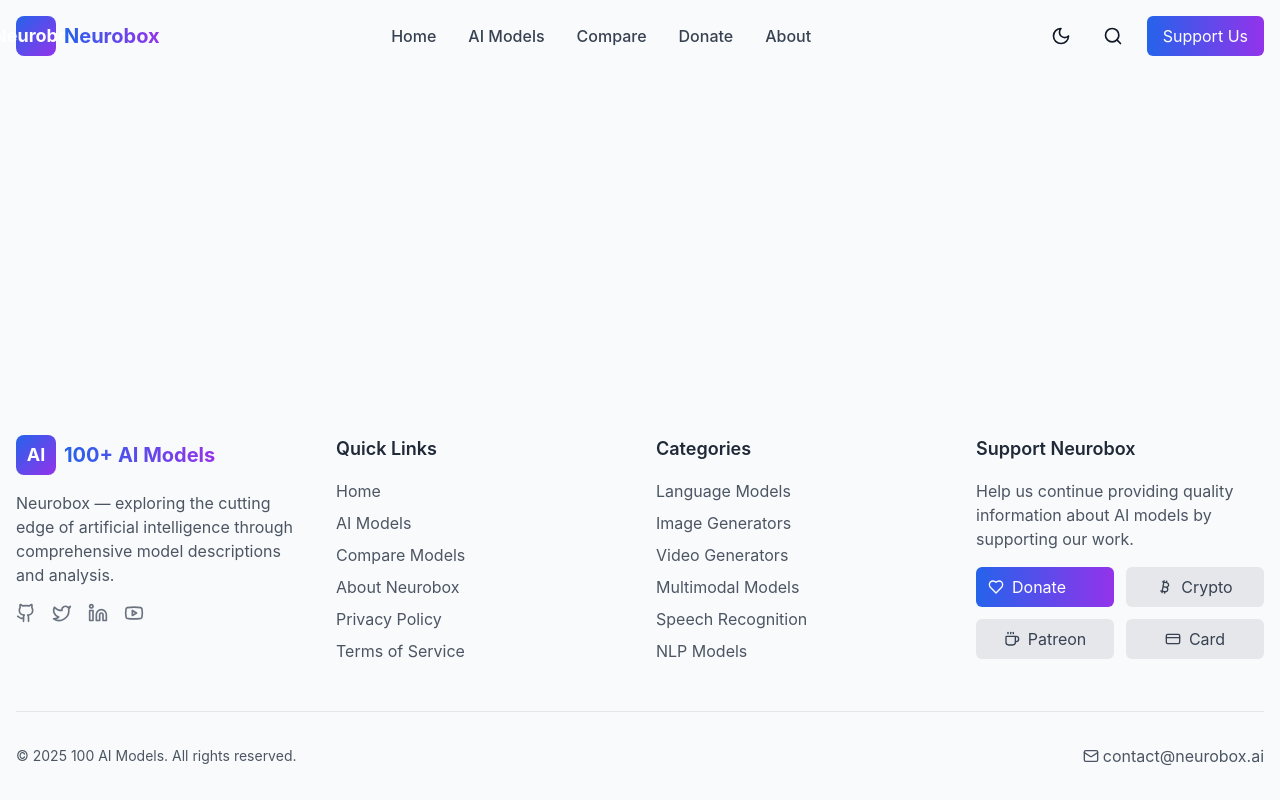
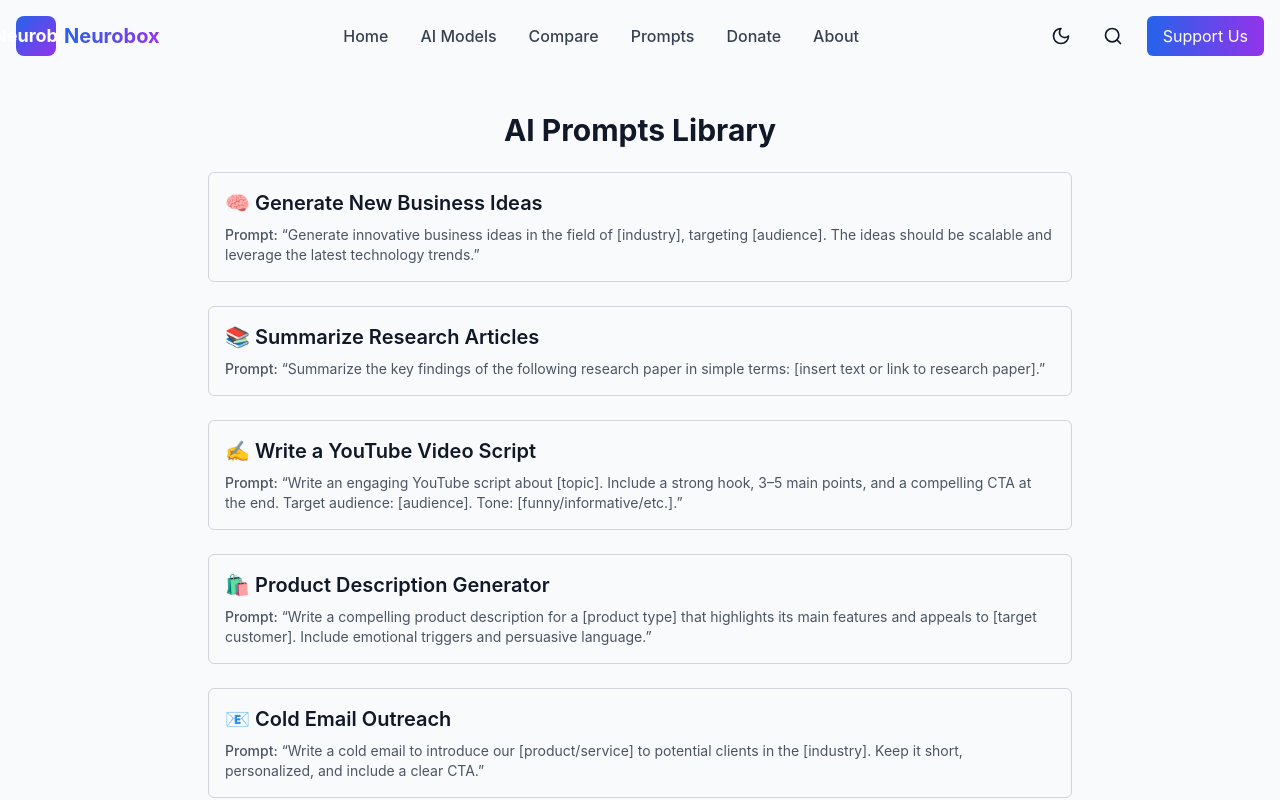
Before and after one commit to Rainur84/project100ai, a React (Vite) app: page /prompts in a window 1280 px wide. Shown: the top 800 px of the page. Built offline with nearby package versions, Linux system fonts and the light colour scheme.

Commit message:
Обновление: [опиши кратко, что изменено]

```diff
--- a/src/App.tsx
+++ b/src/App.tsx
@@ -16,6 +16,7 @@ import AboutPage from './pages/AboutPage';
 import SearchPage from './pages/SearchPage';
 import PrivacyPage from './pages/PrivacyPage';
 import TermsPage from './pages/TermsPage';
+import PromptsPage from './pages/PromptsPage'; // ✅ добавлен импорт страницы промтов
 
 function App() {
   return (
@@ -31,6 +32,7 @@ function App() {
                 <Route path="/models" element={<ModelsPage />} />
                 <Route path="/model/:id" element={<ModelDetailPage />} />
                 <Route path="/compare" element={<ComparePage />} />
+                <Route path="/prompts" element={<PromptsPage />} /> {/* ✅ добавлен новый маршрут */}
                 <Route path="/donate" element={<DonatePage />} />
                 <Route path="/about" element={<AboutPage />} />
                 <Route path="/search" element={<SearchPage />} />
--- a/src/components/Footer.tsx
+++ b/src/components/Footer.tsx
@@ -120,7 +120,7 @@ const Footer: React.FC = () => {
             <div className="flex items-center">
               <a href="mailto:contact@neurobox.ai" className="text-gray-600 dark:text-gray-400 hover:text-blue-600 dark:hover:text-blue-400 flex items-center">
                 <Mail size={16} className="mr-1" />
-                <span>contact@neurobox.ai</span>
+                <span>journeylistusa.outlook.com</span>
               </a>
             </div>
           </div>
--- a/src/components/Header.tsx
+++ b/src/components/Header.tsx
@@ -44,6 +44,9 @@ const Header: React.FC = () => {
           <Link to="/compare" className="text-gray-700 dark:text-gray-200 hover:text-blue-600 dark:hover:text-blue-400 font-medium">
             Compare
           </Link>
+          <Link to="/prompts" className="text-gray-700 dark:text-gray-200 hover:text-blue-600 dark:hover:text-blue-400 font-medium">
+            Prompts
+          </Link>
           <Link to="/donate" className="text-gray-700 dark:text-gray-200 hover:text-blue-600 dark:hover:text-blue-400 font-medium">
             Donate
           </Link>
@@ -87,46 +90,28 @@ const Header: React.FC = () => {
         <div className="md:hidden bg-white dark:bg-gray-900 shadow-lg">
           <div className="container mx-auto px-4 py-4">
             <nav className="flex flex-col space-y-4">
-              <Link
-                to="/"
-                className="text-gray-700 dark:text-gray-200 hover:text-blue-600 dark:hover:text-blue-400 font-medium py-2"
-                onClick={() => setIsMenuOpen(false)}
-              >
+              <Link to="/" onClick={() => setIsMenuOpen(false)} className="text-gray-700 dark:text-gray-200 hover:text-blue-600 dark:hover:text-blue-400 font-medium py-2">
                 Home
               </Link>
-              <Link
-                to="/models"
-                className="text-gray-700 dark:text-gray-200 hover:text-blue-600 dark:hover:text-blue-400 font-medium py-2"
-                onClick={() => setIsMenuOpen(false)}
-              >
+              <Link to="/models" onClick={() => setIsMenuOpen(false)} className="text-gray-700 dark:text-gray-200 hover:text-blue-600 dark:hover:text-blue-400 font-medium py-2">
                 AI Models
               </Link>
-              <Link
-                to="/compare"
-                className="text-gray-700 dark:text-gray-200 hover:text-blue-600 dark:hover:text-blue-400 font-medium py-2"
-                onClick={() => setIsMenuOpen(false)}
-              >
+              <Link to="/compare" onClick={() => setIsMenuOpen(false)} className="text-gray-700 dark:text-gray-200 hover:text-blue-600 dark:hover:text-blue-400 font-medium py-2">
                 Compare
               </Link>
-              <Link
-                to="/donate"
-                className="text-gray-700 dark:text-gray-200 hover:text-blue-600 dark:hover:text-blue-400 font-medium py-2"
-                onClick={() => setIsMenuOpen(false)}
-              >
+              <Link to="/prompts" onClick={() => setIsMenuOpen(false)} className="text-gray-700 dark:text-gray-200 hover:text-blue-600 dark:hover:text-blue-400 font-medium py-2">
+                Prompts
+              </Link>
+              <Link to="/donate" onClick={() => setIsMenuOpen(false)} className="text-gray-700 dark:text-gray-200 hover:text-blue-600 dark:hover:text-blue-400 font-medium py-2">
                 Donate
               </Link>
-              <Link
-                to="/about"
-                className="text-gray-700 dark:text-gray-200 hover:text-blue-600 dark:hover:text-blue-400 font-medium py-2"
-                onClick={() => setIsMenuOpen(false)}
-              >
+              <Link to="/about" onClick={() => setIsMenuOpen(false)} className="text-gray-700 dark:text-gray-200 hover:text-blue-600 dark:hover:text-blue-400 font-medium py-2">
                 About
               </Link>
               <div className="flex items-center justify-between pt-4 mt-4 border-t border-gray-200 dark:border-gray-700">
                 <button
                   onClick={toggleTheme}
                   className="p-2 rounded-full hover:bg-gray-100 dark:hover:bg-gray-800 transition-colors"
-                  aria-label={theme === 'light' ? 'Switch to dark mode' : 'Switch to light mode'}
                 >
                   {theme === 'light' ? <Moon size={20} /> : <Sun size={20} className="text-yellow-400" />}
                   <span className="ml-2">{theme === 'light' ? 'Dark Mode' : 'Light Mode'}</span>
--- /dev/null
+++ b/src/pages/PromptsPage.tsx
@@ -0,0 +1,56 @@
+import React from 'react';
+import { Helmet } from 'react-helmet-async';
+
+const PromptsPage: React.FC = () => {
+  return (
+    <>
+      <Helmet>
+        <title>AI Prompts - Neurobox</title>
+        <meta name="description" content="Browse effective AI prompts for creativity, productivity, and business goals." />
+      </Helmet>
+
+      <section className="max-w-4xl mx-auto px-4 py-12">
+        <h1 className="text-3xl font-bold mb-6 text-center">AI Prompts Library</h1>
+
+        <div className="space-y-6">
+          <div className="p-4 border border-gray-300 dark:border-gray-700 rounded-md">
+            <h2 className="font-semibold text-xl mb-2">🧠 Generate New Business Ideas</h2>
+            <p className="text-sm text-gray-600 dark:text-gray-300">
+              <span className="font-medium">Prompt:</span> “Generate innovative business ideas in the field of [industry], targeting [audience]. The ideas should be scalable and leverage the latest technology trends.”
+            </p>
+          </div>
+
+          <div className="p-4 border border-gray-300 dark:border-gray-700 rounded-md">
+            <h2 className="font-semibold text-xl mb-2">📚 Summarize Research Articles</h2>
+            <p className="text-sm text-gray-600 dark:text-gray-300">
+              <span className="font-medium">Prompt:</span> “Summarize the key findings of the following research paper in simple terms: [insert text or link to research paper].”
+            </p>
+          </div>
+
+          <div className="p-4 border border-gray-300 dark:border-gray-700 rounded-md">
+            <h2 className="font-semibold text-xl mb-2">✍️ Write a YouTube Video Script</h2>
+            <p className="text-sm text-gray-600 dark:text-gray-300">
+              <span className="font-medium">Prompt:</span> “Write an engaging YouTube script about [topic]. Include a strong hook, 3–5 main points, and a compelling CTA at the end. Target audience: [audience]. Tone: [funny/informative/etc.].”
+            </p>
+          </div>
+
+          <div className="p-4 border border-gray-300 dark:border-gray-700 rounded-md">
+            <h2 className="font-semibold text-xl mb-2">🛍️ Product Description Generator</h2>
+            <p className="text-sm text-gray-600 dark:text-gray-300">
+              <span className="font-medium">Prompt:</span> “Write a compelling product description for a [product type] that highlights its main features and appeals to [target customer]. Include emotional triggers and persuasive language.”
+            </p>
+          </div>
+
+          <div className="p-4 border border-gray-300 dark:border-gray-700 rounded-md">
+            <h2 className="font-semibold text-xl mb-2">📧 Cold Email Outreach</h2>
+            <p className="text-sm text-gray-600 dark:text-gray-300">
+              <span className="font-medium">Prompt:</span> “Write a cold email to introduce our [product/service] to potential clients in the [industry]. Keep it short, personalized, and include a clear CTA.”
+            </p>
+          </div>
+        </div>
+      </section>
+    </>
+  );
+};
+
+export default PromptsPage;
```
